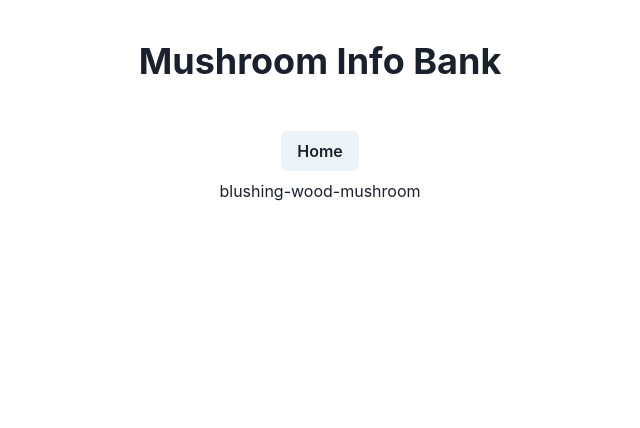
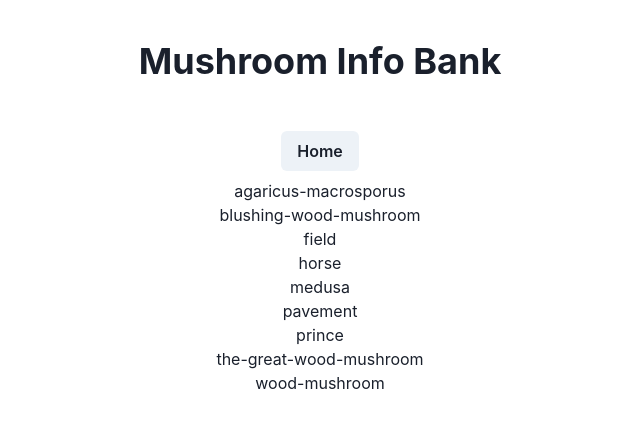
Before and after one commit to duckRabbitPy/Mush-ine_learning, a Next.js app: page /bank in a window 1280 px wide. Shown: the top 428 px of the page, without its empty margins (320-960 px from the left). Built offline with nearby package versions, Linux system fonts and the light colour scheme.

Commit message:
store names as array

```diff
--- a/pages/bank/[name].tsx
+++ b/pages/bank/[name].tsx
@@ -1,13 +1,13 @@
 import { Button, Container, Heading, SimpleGrid } from "@chakra-ui/react";
 import { GetStaticProps } from "next";
-import { getAllMushroomNames } from "../../utils/server";
 import { v2 as cloudinary } from "cloudinary";
 import Image from "next/image";
 import Link from "next/link";
 import { useState } from "react";
+import { storedMushrooms } from "../../storedMushrooms";
 
 export async function getStaticPaths() {
-  const mushroomNames = await getAllMushroomNames();
+  const mushroomNames = storedMushrooms;
   const paths = mushroomNames.map((mushroomName) => {
     return {
       params: {
--- a/pages/bank/index.tsx
+++ b/pages/bank/index.tsx
@@ -1,11 +1,11 @@
-import { Button, Flex, Heading } from "@chakra-ui/react";
+import { Flex, Heading } from "@chakra-ui/react";
 import { GetStaticProps, NextPage } from "next";
 import Link from "next/link";
-import { getAllMushroomNames } from "../../utils/server";
+import { storedMushrooms } from "../../storedMushrooms";
 import HomeBtn from "../components/HomeBtn";
 
 export const getStaticProps: GetStaticProps = async () => {
-  const mushroomNames = getAllMushroomNames();
+  const mushroomNames = storedMushrooms;
   return {
     props: {
       mushroomNames,
--- a/pages/multiQuiz.tsx
+++ b/pages/multiQuiz.tsx
@@ -2,9 +2,9 @@ import { Container, Heading } from "@chakra-ui/react";
 import { GetServerSideProps } from "next";
 import Image from "next/image";
 import { randomArrItem } from "../utils/client";
-import { getAllMushroomNames } from "../utils/server";
 import HomeBtn from "./components/HomeBtn";
 import { v2 as cloudinary } from "cloudinary";
+import { storedMushrooms } from "../storedMushrooms";
 
 export type TestMushroom = {
   name: string;
@@ -69,7 +69,7 @@ async function buildTestMushrooms(
 
 export const getServerSideProps: GetServerSideProps = async (context) => {
   const omitArr = ["medusa"];
-  const allMushroomNames = getAllMushroomNames();
+  const allMushroomNames = storedMushrooms;
   const MushroomNamePool = allMushroomNames.filter(
     (mushroomName) => !omitArr.includes(mushroomName)
   );
--- /dev/null
+++ b/storedMushrooms.ts
@@ -0,0 +1,11 @@
+export const storedMushrooms = [
+  "agaricus-macrosporus",
+  "blushing-wood-mushroom",
+  "field",
+  "horse",
+  "medusa",
+  "pavement",
+  "prince",
+  "the-great-wood-mushroom",
+  "wood-mushroom",
+];
--- a/utils/server.ts
+++ b/utils/server.ts
@@ -12,7 +12,7 @@ export async function getImageSrcArr(name: string | string[]) {
   return images;
 }
 
-export function getAllMushroomNames() {
+export function runGetAllMushroomNames() {
   const mushroomDirectory = path.join(
     process.cwd(),
     "/cloudMirror/mushroom_images"
```
